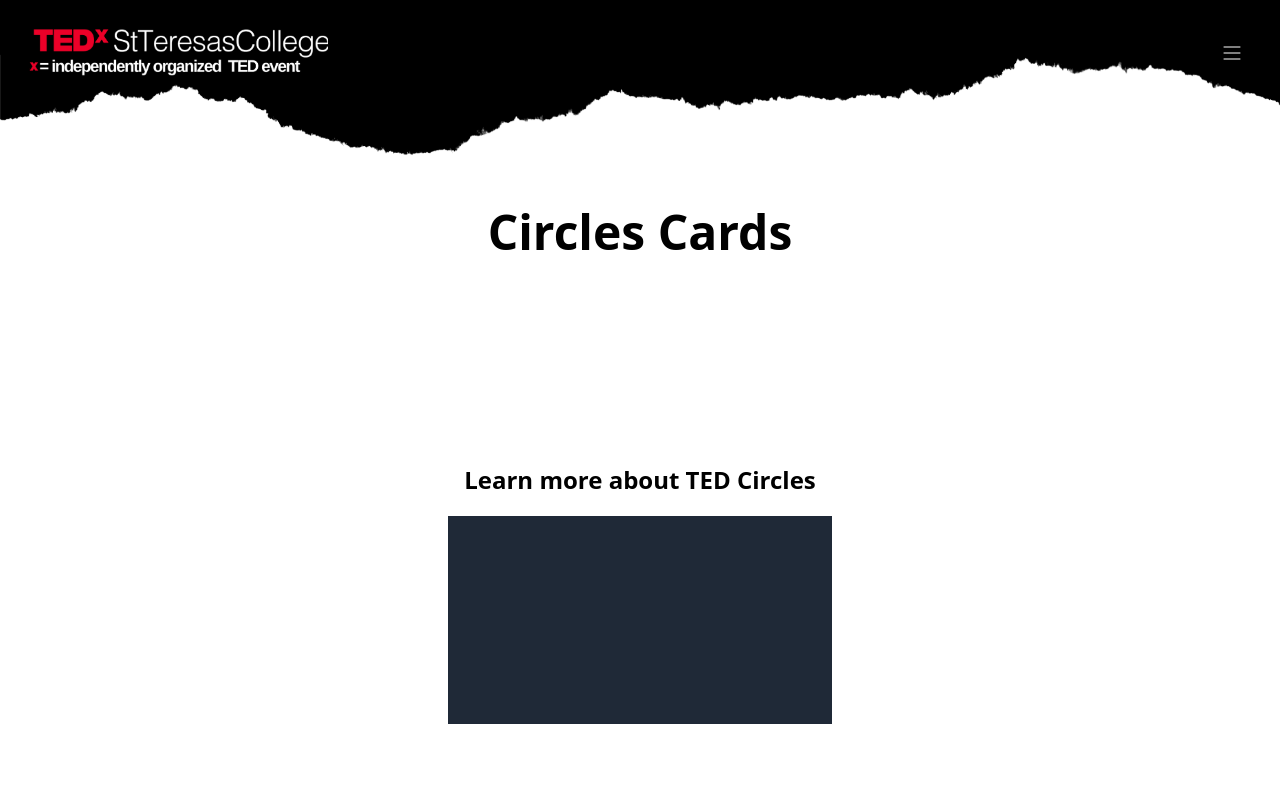
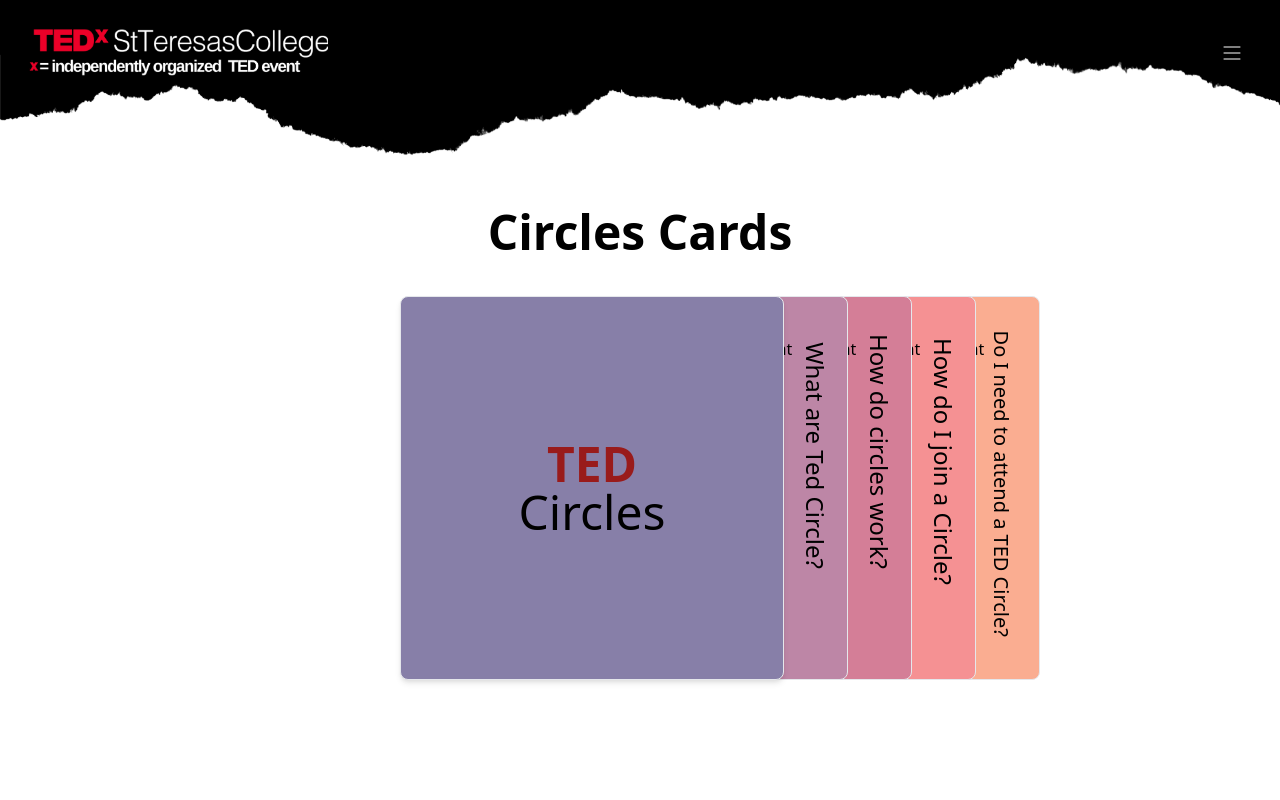
Before and after one commit to TEDxStTeresasCollege-Website/frontend, a Next.js app: page /circles in a window 1280 px wide. Shown: the top 800 px of the page. Built offline with nearby package versions, Linux system fonts and the light colour scheme.

Commit message:
Fix circle and home page

```diff
--- a/pages/circles.js
+++ b/pages/circles.js
@@ -1,5 +1,6 @@
 import Head from 'next/head'
 import Carousel from '../components/carousel'
+import CircleCard from '../components/CircleCards';
 
 const Circles = () => {
     return (
@@ -10,8 +11,9 @@
                 {/* <link rel="icon" href="/favicon.ico" /> */}
             </Head>
 
-            <div className="flex flex-col gap-5 items-center text-center justify-center font-sans text-black mx-auto w-3/4 min-h-full mt-52 mb-32">
+            <div className="text-center font-sans text-black mx-auto w-3/4 min-h-full mt-52">
                 <h1 className="font-bold text-5xl">Circles Cards</h1>
+                <CircleCard />
             </div>
 
             <div className="flex flex-col gap-5 items-center text-center justify-center font-sans text-black mx-auto w-3/4 min-h-full mt-52 mb-32">
--- a/pages/index.js
+++ b/pages/index.js
@@ -31,7 +31,7 @@
 
       <section id="about" className="w-full h-screen relative">
         <img className="absolute -z-1 object-cover -top-36" src="/home/background.png" />
-        <div className="flex space-x-32 w-3/4 h-3/4 pt-10 items-center m-auto text-center text-gray-100">
+        <div className="flex flex-wrap gap-5 space-x-32 w-3/4 h-3/4 pt-10 items-center m-auto text-center text-gray-100 justify-center">
           <div className="bg-gray-800 p-6 rounded-lg shadow-lg flex-1">
             <h2 className="text-2xl font-bold mb-2">Up Next ...</h2>
             <div className="pt-4">
@@ -47,7 +47,7 @@
               <a href="#">Read More</a>
             </div>
           </div>
-          <div className="bg-gray-800 p-6 rounded-lg shadow-lg flex-1 text-gray-100">
+          <div className="bg-gray-800 p-6 rounded-lg shadow-lg flex-1">
             <h2 className="text-2xl font-bold mb-2">Featured Blog Post</h2>
             <div className="pt-4">
               <p >Lorem ipsum dolor sit amet, consectetuer adipisci</p>
```
